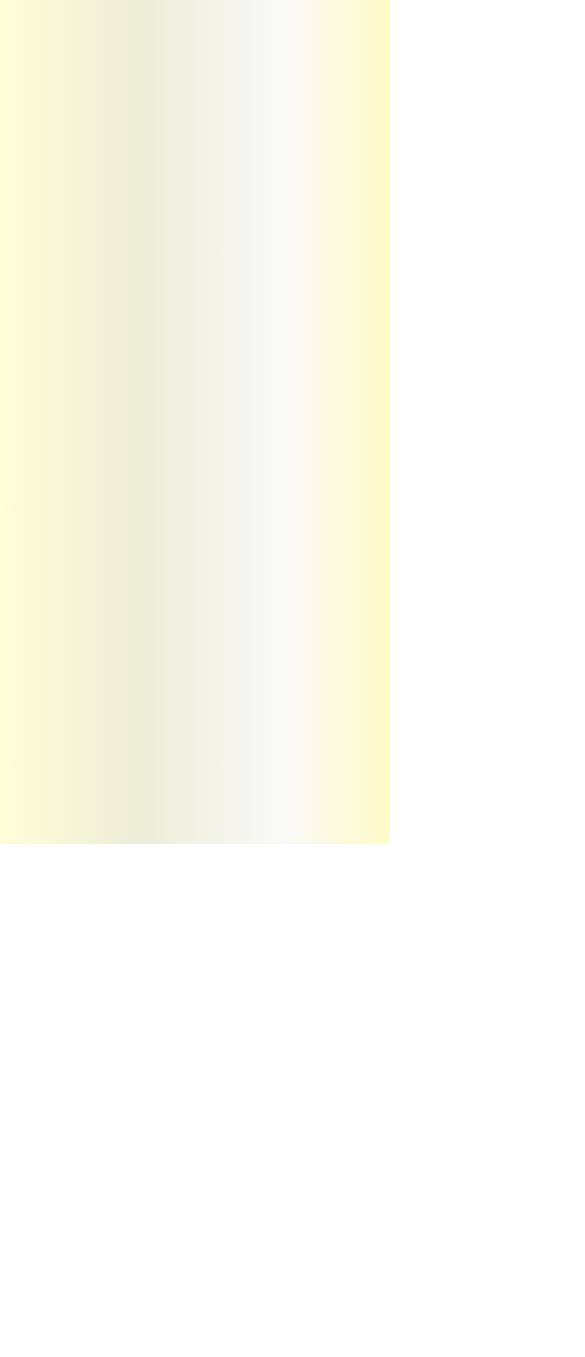
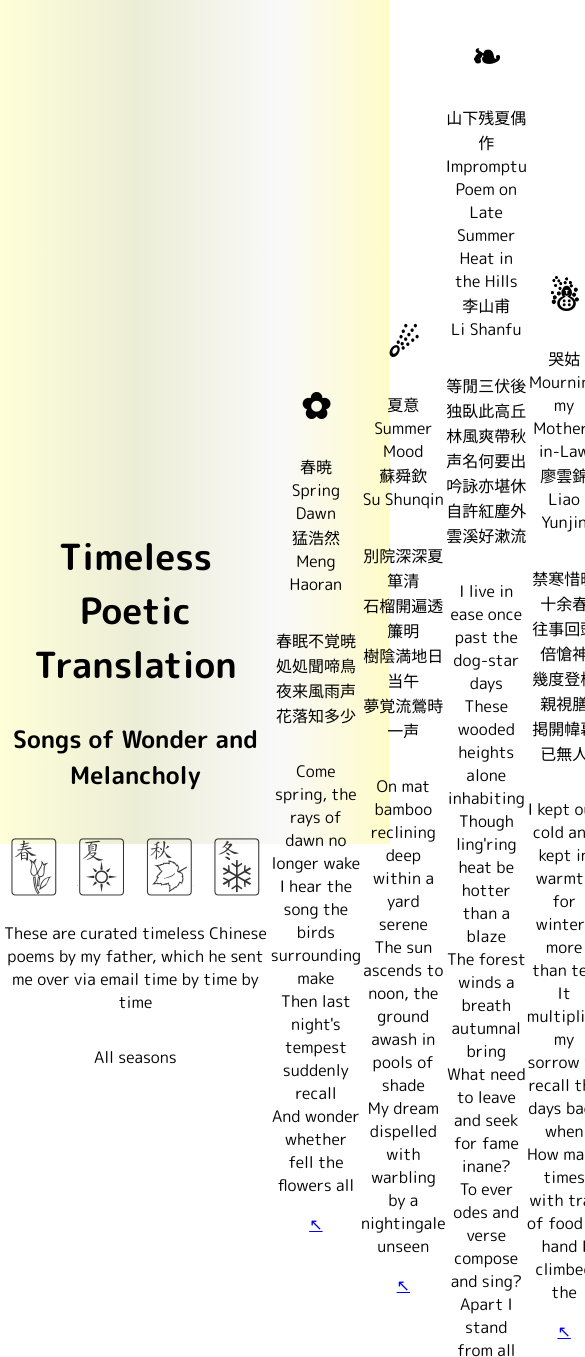
Before and after one commit to nsk0912/ultralight, a plain HTML site: page justtest.html in a window 390 px wide. Shown: the top 1357 px of the page, 585 px wide, since content can reach past the window. Before the commit the page ends 844 px from the top, so only its background shows below. Drawn offline with Linux system fonts and the light colour scheme.

Commit message:
Update justtest.html

```diff
--- a/justtest.html
+++ b/justtest.html
@@ -34,6 +34,7 @@
         .container {
             display: flex;
             flex-direction: row;
+            width: 400%; /* Adjust based on the number of sections */
         }
 
         section {
@@ -85,6 +86,10 @@
             section {
                 min-height: auto; /* Adjust as needed */
             }
+
+            .container {
+                width: 100%; /* Adjust for responsiveness on small screens */
+            }
         }
     </style>
 </head>
@@ -92,7 +97,50 @@
 <body>
 
     <div class="container">
-        <!-- Your sections go here as before -->
+        <section id="first-section">
+            <h1>Timeless Poetic Translation</h1>
+            <h3>Songs of Wonder and Melancholy</h3>
+            <div class="season-container">
+                <a href="#spring-section"><season>🀦</season></a>
+                <a href="#summer-section"><season>🀧</season></a>
+                <a href="#fall-section"><season>🀨</season></a>
+                <a href="#winter-section"><season>🀩</season></a>
+            </div>
+            <p>These are curated timeless Chinese poems by my father, which he sent me over via email time by time by time</p>
+            <p>All seasons</p>
+        </section>
+
+        <section id="spring-section">
+            <h1>✿</h1>
+            <p>春暁 <br>Spring Dawn <br> 猛浩然<br> Meng Haoran</p>
+            <p>春眠不覚暁<br>処処聞啼鳥<br>夜来風雨声<br>花落知多少</p>
+            <p>Come spring, the rays of dawn no longer wake<br> I hear the song the birds surrounding make<br>Then last night's tempest suddenly recall<br>And wonder whether fell the flowers all</p>
+            <a href="#" class="back">↖︎</a>
+        </section>
+
+        <section id="summer-section">
+            <h1>☄</h1>
+            <p>夏意<br>Summer Mood<br> 蘇舜欽<br> Su Shunqin</p>
+            <p>別院深深夏箪清<br>石榴開遍透簾明<br>樹陰満地日当午<br>夢覚流鶯時一声</p>
+            <p>On mat bamboo reclining deep within a yard serene<br> The sun ascends to noon, the ground awash in pools of shade<br>My dream dispelled with warbling by a nightingale unseen</p>
+            <a href="#" class="back">↖︎</a>
+        </section>
+
+        <section id="fall-section">
+            <h1>❧</h1>
+            <p>山下残夏偶作<br>Impromptu Poem on Late Summer Heat in the Hills<br>李山甫<br> Li Shanfu</p>
+            <p>等閒三伏後<br>独臥此高丘<br>林風爽帶秋<br>声名何要出<br>吟詠亦堪休<br>自許紅塵外<br>雲溪好漱流</p>
+            <p>I live in ease once past the dog-star days<br>These wooded heights alone inhabiting<br>Though ling'ring heat be hotter than a blaze<br>The forest winds a breath autumnal bring<br>What need to leave and seek for fame inane?<br>To ever odes and verse compose and sing?<br>Apart I stand from all the dirt mundane<br>Content my mouth to cleanse at mountain spring</p>
+                <a href="#" class="back">↖︎</a>
+            </section>
+
+        <section id="winter-section">
+            <h1>☃︎</h1>
+            <p>哭姑<br>Mourning my Mother-in-Law<br>廖雲錦<br>Liao Yunjin</p>
+            <p>禁寒惜暖十余春<br>往事回頭倍愴神<br>幾度登楼親視膳<br>掲開幃幕已無人</p>
+            <p>I kept out cold and kept in warmth for winters more than ten<br>It multiplies my sorrow to recall the days back when<br>How many times with tray of food in hand I climbed the</p>
+                <a href="#" class="back">↖︎</a>
+            </section>
     </div>
 
 </body>
```
